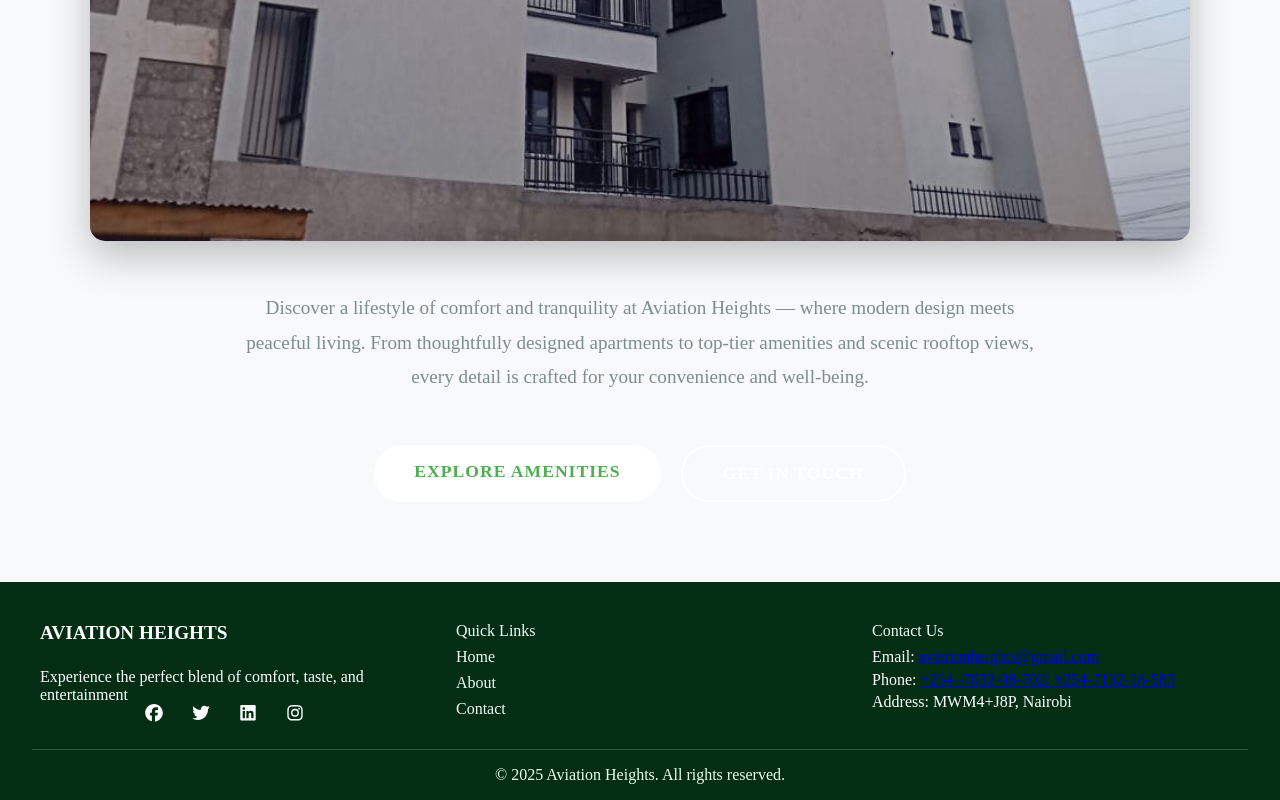
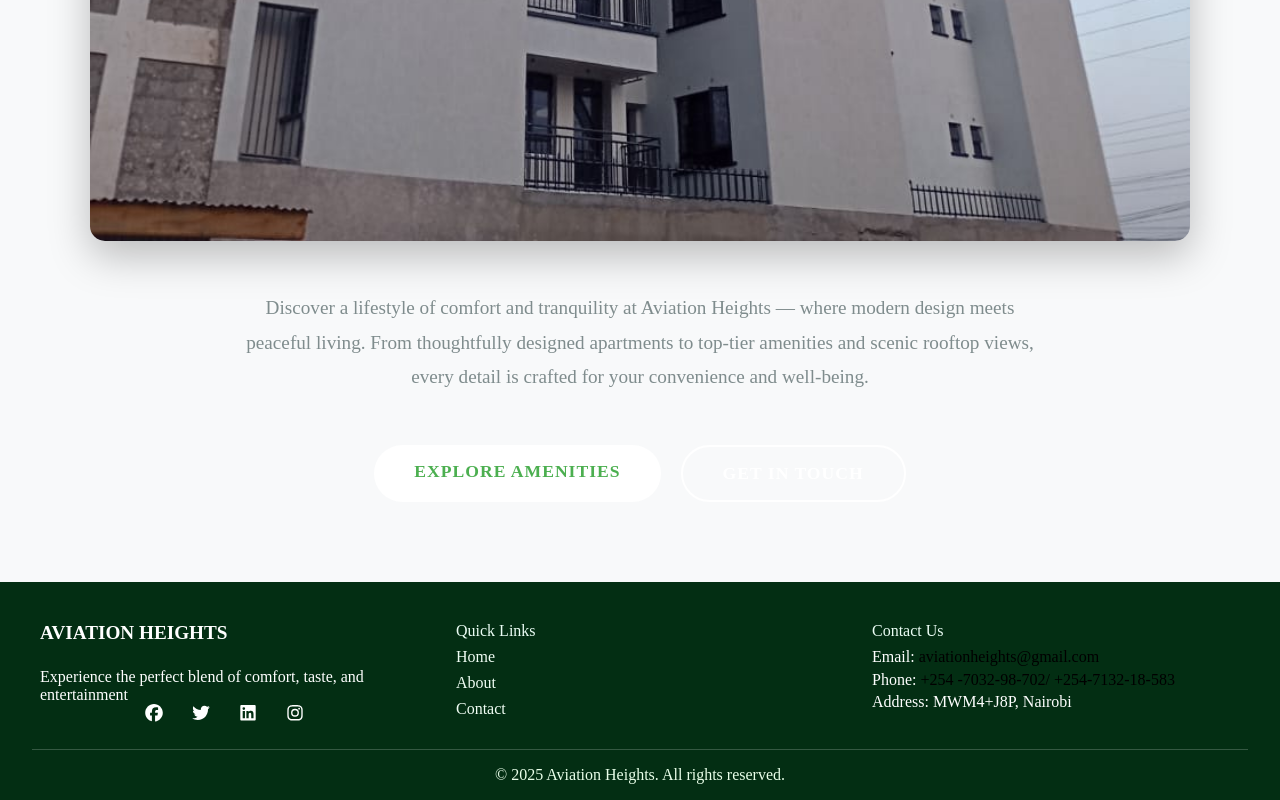
Before and after one commit to iankmani/Aviation_Heights, a React (Vite) app: page / in a window 1280 px wide. Shown: the part 1475-2275 px from the top of the page. Built offline with nearby package versions, Linux system fonts and the light colour scheme.

Commit message:
changed footer color on tel and email from blue to black for better visibility

```diff
--- a/src/components/Footer.css
+++ b/src/components/Footer.css
@@ -123,3 +123,12 @@
     gap: 2rem;
   }
 }
+
+.footer .contact-info a {
+  color: black;
+  text-decoration: none; /* optional: remove underline */
+}
+
+.footer .contact-info a:hover {
+  color: #333; /* slightly darker hover */
+}
```
